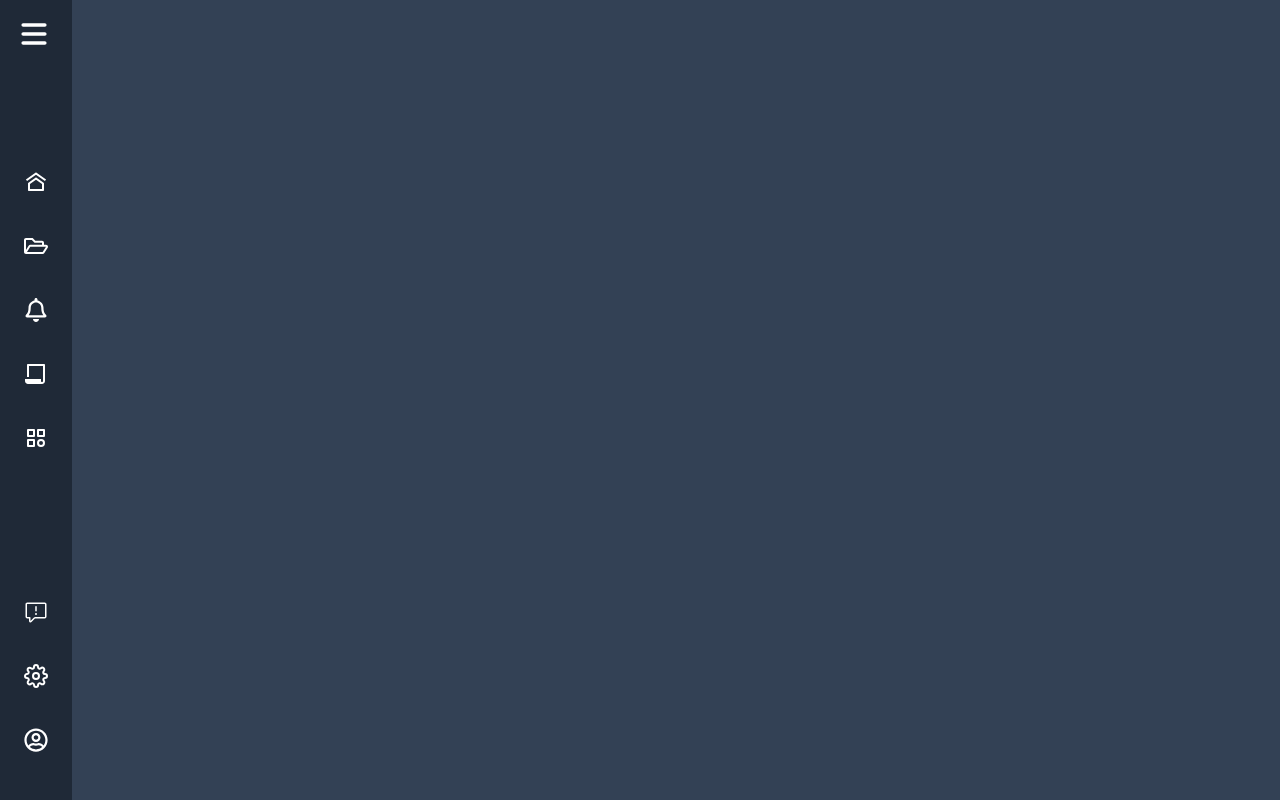
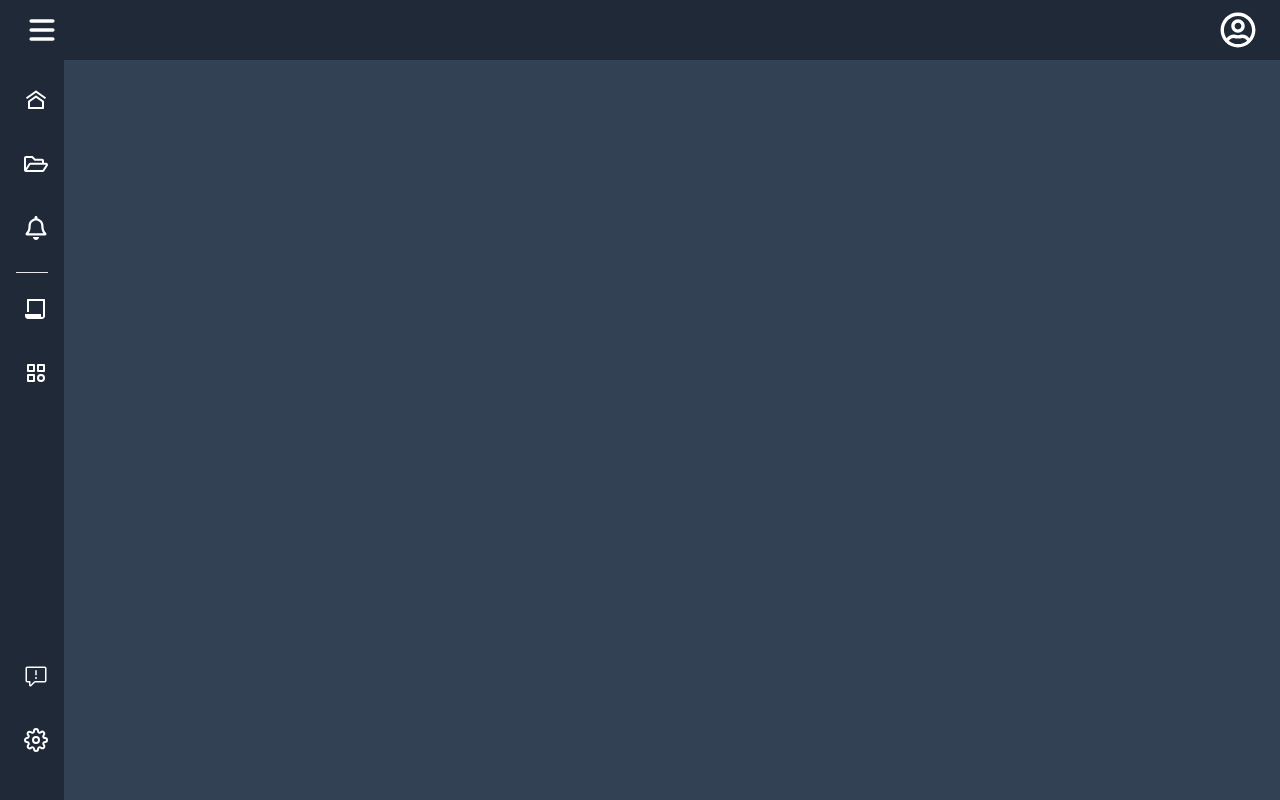
Before and after one commit to DatAKAjezz/FE_quiz, a React (Vite) app: page / in a window 1280 px wide. Built offline with nearby package versions, Linux system fonts and the light colour scheme; sample sign-in values are in the browser's storage.

Commit message:
fixed events

```diff
--- a/src/components/Header.tsx
+++ b/src/components/Header.tsx
@@ -4,57 +4,156 @@ import { RiFilePaperLine, RiHome9Line } from 'react-icons/ri';
 import { TbCategory, TbLogout2 } from 'react-icons/tb';
 import { GoReport } from 'react-icons/go';
 import { FiSettings } from 'react-icons/fi';
-import { useState } from 'react';
+import { useEffect, useRef, useState } from 'react';
 import { useAuth } from '../context/AuthContext';
 import { GrAchievement } from 'react-icons/gr';
 import { LuSunMedium } from 'react-icons/lu';
+import { useNavigate } from 'react-router-dom';
 
 const Header = () => {
   const [isOpened, setIsOpened] = useState<boolean>(false);
   const [isListOpened, setIsListOpened] = useState<boolean>(false);
 
-  const { isAuthenticated, logout } = useAuth();
+  const { logout } = useAuth();
+  const token = localStorage.getItem('token');
+  const navigate = useNavigate();
 
+  const menuRef = useRef<HTMLUListElement>(null);
+  const userIconRef = useRef<HTMLDivElement>(null);
 
+  const user = JSON.parse(localStorage.getItem('user') ?? '{}');
 
   const menuItems = [
-    { icon: <RiHome9Line className="text-2xl icon" />, label: 'Trang chủ' },
-    { icon: <FaRegFolderOpen className="icon text-2xl " />, label: 'Thư viện' },
-    { icon: <FaRegBell className="icon text-2xl " />, label: 'Thông báo' },
+    { icon: <RiHome9Line className="text-2xl icon" />, label: 'Trang chủ', path: '/' },
+    { icon: <FaRegFolderOpen className="icon text-2xl " />, label: 'Thư viện', path: '/library' },
+    { icon: <FaRegBell className="icon text-2xl " />, label: 'Thông báo', path: '/inform' },
     { icon: <RiFilePaperLine className="icon text-2xl " />, label: 'Thẻ ghi nhớ' },
     { icon: <TbCategory className="icon text-2xl " />, label: 'Lời giải chuyên gia' },
     { icon: <GoReport className="icon text-2xl " />, label: 'Báo cáo' },
     { icon: <FiSettings className="icon text-2xl " />, label: 'Cài đặt' },
-    { icon: <GrAchievement />, label: 'Thành tựu'},
-    { icon: <FiSettings/> , label: 'Cài đặt'},
-    { icon: <LuSunMedium />, label: 'Sáng'},
-    { icon: <FaRegMoon />, label: 'Tối'},
-    { icon: <TbLogout2 />, label: 'Đăng xuất'}
+    { icon: <GrAchievement />, label: 'Thành tựu' },
+    { icon: <FiSettings />, label: 'Cài đặt' },
+    { icon: <LuSunMedium />, label: 'Sáng' },
+    { icon: <FaRegMoon />, label: 'Tối' },
+    { icon: <TbLogout2 />, label: 'Đăng xuất' }
   ];
 
+  useEffect(() => {
+    const handleClickOutside = (event: MouseEvent) => {
+      if (
+        menuRef.current &&
+        userIconRef.current &&
+        !menuRef.current.contains(event.target as Node) &&
+        !userIconRef.current.contains(event.target as Node)
+      ) {
+        setIsListOpened(false);
+      }
+    };
+
+    document.addEventListener('mousedown', handleClickOutside);
+
+    return () => {
+      document.removeEventListener('mousedown', handleClickOutside);
+    };
+  }, []);
+
+  const handleUserIconClick = (e: React.MouseEvent) => {
+    e.stopPropagation();
+    setIsListOpened(prev => !prev);
+  };
+
+  const handleMenuItemClick = (e: React.MouseEvent) => {
+    e.stopPropagation();
+  };
+
   return (
-    <div className="relative h-screen">
+    <>
+      <div className='flex items-center justify-between absolute top-0 z-10 bg-gray-800 w-full py-3 px-6'>
+        <HiMenu
+          className="text-4xl cursor-pointer text-white"
+          onClick={() => setIsOpened(prev => !prev)}
+        />
+        {token && (
+          <div className="flex relative flex-row items-center cursor-pointer hover:bg-gray-600 rounded-md">
             <div
-        className='font-bold absolute text-base flex flex-col justify-between
-                   w-fit h-full bg-gray-800 text-white p-4 transition-all duration-300 ease-in'
+              className="text-white icon-container"
+              ref={userIconRef}
+              onClick={handleUserIconClick}
             >
-        <div className="flex justify-between items-center">
-          <HiMenu
-            className="text-4xl cursor-pointer"
-            onClick={() => setIsOpened((prev) => !prev)}
-          />
+              <FaRegUserCircle className="icon text-4xl" />
             </div>
 
+            {isListOpened && (
+              <ul
+                ref={menuRef}
+                onClick={handleMenuItemClick}
+                className='text-white w-fit absolute right-5 top-16 rounded-md overflow-hidden'
+                style={{ border: '1px solid white' }}
+              >
+                <li className='hover:bg-slate-600 bg-slate-800 whitespace-nowrap px-16 py-5 flex items-center align-middle'
+                  style={{ borderBottom: '1px solid white' }}>
+                  <FaRegUserCircle className="icon text-2xl" />
+                  <p className='pl-4'>{user.username}</p>
+                </li>
+
+                {menuItems.slice(7, 9).map((item, index) => (
+                  <li key={index} className='hover:bg-slate-600 bg-slate-800 whitespace-nowrap px-16 py-3 flex items-center align-middle'>
+                    {item.icon}<p className='pl-4'>{item.label}</p>
+                  </li>
+                ))}
+
+                <li className='hover:bg-slate-600 bg-slate-800 whitespace-nowrap px-16 py-3 flex items-center align-middle'>
+                  {menuItems[9].icon}<p className='pl-4'>{menuItems[9].label}</p>
+                </li>
+
+                <li
+                  onClick={() => {
+                    logout();
+                    navigate('/login');
+                  }}
+                  className='hover:bg-slate-600 bg-slate-800 whitespace-nowrap px-16 py-3 flex items-center align-middle'
+                >
+                  {menuItems[11].icon}<p className='pl-4'>{menuItems[11].label}</p>
+                </li>
+              </ul>
+            )}
+          </div>
+        )}
+      </div>
+
+      <div className="relative h-screen box-border">
+        <div
+          className='font-bold pt-16 absolute text-base flex flex-col justify-between
+                h-full bg-gray-800 text-white overflow-hidden p-4 transition-all duration-150 ease-in'
+          style={{ width: isOpened ? '17vw' : '5vw' }}
+        >
           <div className="mt-4">
             <ul>
-            {menuItems.slice(0, 5).map((item, index) => (
+              {menuItems.slice(0, 3).map((item, index) => (
                 <li
                   key={index}
                   className="flex w-fit flex-row items-center mb-6 cursor-pointer hover:bg-gray-700 p-2 rounded-md"
                 >
                   <div className="icon-container">{item.icon}</div>
                   <p
-                  style={{whiteSpace: 'nowrap'}}
+                    style={{ whiteSpace: 'nowrap' }}
+                    className={`ml-4 w-fit transition-all duration-300 ${isOpened ? 'inline-block' : 'hidden'}`}
+                  >
+                    {item.label}
+                  </p>
+                </li>
+              ))}
+            </ul>
+            <hr className='my-4' />
+            <ul>
+              {menuItems.slice(3, 5).map((item, index) => (
+                <li
+                  key={index}
+                  className="flex w-fit flex-row items-center mb-6 cursor-pointer hover:bg-gray-700 p-2 rounded-md"
+                >
+                  <div className="icon-container">{item.icon}</div>
+                  <p
+                    style={{ whiteSpace: 'nowrap' }}
                     className={`ml-4 w-fit transition-all duration-300 ${isOpened ? 'inline-block' : 'hidden'}`}
                   >
                     {item.label}
@@ -73,53 +172,18 @@ const Header = () => {
                 >
                   <div className="icon-container">{item.icon}</div>
                   <p
-                  style={{whiteSpace: 'nowrap'}}
+                    style={{ whiteSpace: 'nowrap' }}
                     className={`ml-4 w-fit transition-all duration-300 ${isOpened ? 'inline-block' : 'hidden'}`}
                   >
                     {item.label}
                   </p>
                 </li>
               ))}
-
-            { isAuthenticated &&  <li onClick={() => {setIsListOpened(prev => !prev)}}
-                        className="flex w-fit relative flex-row items-center mb-6 cursor-pointer hover:bg-gray-700 p-2 rounded-md"
-                        ><FaRegUserCircle className="icon text-2xl"/> <p></p>
-                        {
-                          isListOpened &&
-                          <ul className='w-fit absolute left-16 bottom-1 rounded-md overflow-hidden'
-                              style={{border: '1px solid white'}}>
-
-                              <li className=' bg-slate-800 whitespace-nowrap px-16 py-5 flex items-center align-middle
-                                  '
-                                  style={{borderBottom: '1px solid white'}}>
-                                  <FaRegUserCircle className="icon text-2xl"/> <p className='pl-4'>Cá nhân</p>
-                              </li>
-
-                              {menuItems.slice(7, 9).map((item, index) => (
-                                <li className='bg-slate-800 whitespace-nowrap px-16 py-3 flex items-center align-middle
-                                    '>
-                                    {item.icon}<p className='pl-4'>{item.label}</p>
-                                </li>
-                              ))}
-
-                              <li className='bg-slate-800 whitespace-nowrap px-16 py-3 flex items-center align-middle
-                                  '>
-                                  {menuItems[11].icon}<p className='pl-4'>{menuItems[11].label}</p>
-                              </li>
-
-                              <li className='bg-slate-800 whitespace-nowrap px-16 py-3 flex items-center align-middle
-                                  '>
-                                  {menuItems[9].icon}<p className='pl-4'>{menuItems[9].label}</p>
-                              </li>
-
-                          </ul>
-                        }
-                </li>}
-
             </ul>
           </div>
         </div>
       </div>
+    </>
   );
 };
 
--- /dev/null
+++ b/src/components/QuizCarousel.tsx
@@ -0,0 +1,7 @@
+import React from 'react'
+
+export const QuizCarousel = () => {
+  return (
+    <div>this is carousel</div>
+  )
+}
--- a/src/index.css
+++ b/src/index.css
@@ -30,7 +30,7 @@
 
 
 * {
-  font-family: 'HurmeNo2', monospace;
+  font-family: 'JetBrains Mono', monospace;
 }
 
 body{
--- a/src/pages/Dashboard.tsx
+++ b/src/pages/Dashboard.tsx
@@ -21,7 +21,7 @@ export const Dashboard = () => {
             return response.json();
         })
         .then(data => {
-                setMessage(data.message)
+                localStorage.setItem('user', JSON.stringify(data.message))
                 console.log("dang nhap thanh cong")
             })
         .catch(() => {
--- a/src/router/routes.tsx
+++ b/src/router/routes.tsx
@@ -2,16 +2,16 @@ import { createBrowserRouter, Outlet } from "react-router-dom";
 import Header from "../components/Header";
 import { Home } from "../pages/Home";
 import { Error } from "../pages/Error";
-import { Login } from "../pages/Login";
+import { Login } from "../pages/Authentication/Login";
 import { Dashboard } from "../pages/Dashboard";
 import PrivateRoute from "../pages/PrivateRoute";
-import { Signup } from "../pages/Signup";
+import { Signup } from "../pages/Authentication/Signup";
 
 const LayoutWithHeader = () => {
   return (
     <div className="flex bg-slate-700">
       <Header/>
-      <div className="pl-20 w-ful">
+      <div className="pl-20 w-full pt-20">
         <Outlet/>
       </div>
     </div>
```
Also changed, not shown: src/pages/Home.tsx (+6 -1 lines), src/pages/Authentication/Login.tsx (renamed from src/pages/Login.tsx), src/pages/Authentication/Signup.tsx (renamed from src/pages/Signup.tsx). Lines whose indentation alone changed are shown as unchanged.
